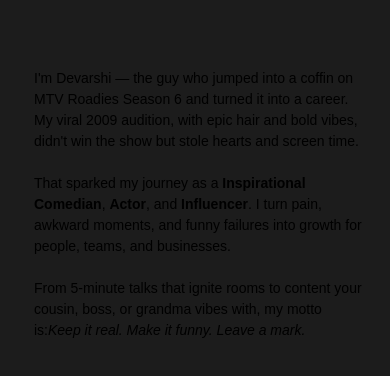
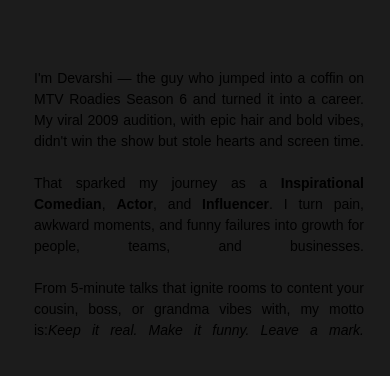
Before and after one commit to AshishProject7878/react-prototype, a React (Vite) app: page / in a window 390 px wide. Shown: the part 1014-1390 px from the top of the page. Built offline with nearby package versions, Linux system fonts and the light colour scheme; a web font is replaced by a local one.

Commit message:
something

```diff
--- a/src/index.css
+++ b/src/index.css
@@ -476,8 +476,8 @@ body {
 
   .AboutFlexP {
     font-size: 14px;
-    text-align: left;
-    text-align-last: left;
+    text-align: justify;
+    text-align-last: justify;
     left: 5%;
     margin-top: 20%;
     width: 330px;
```
